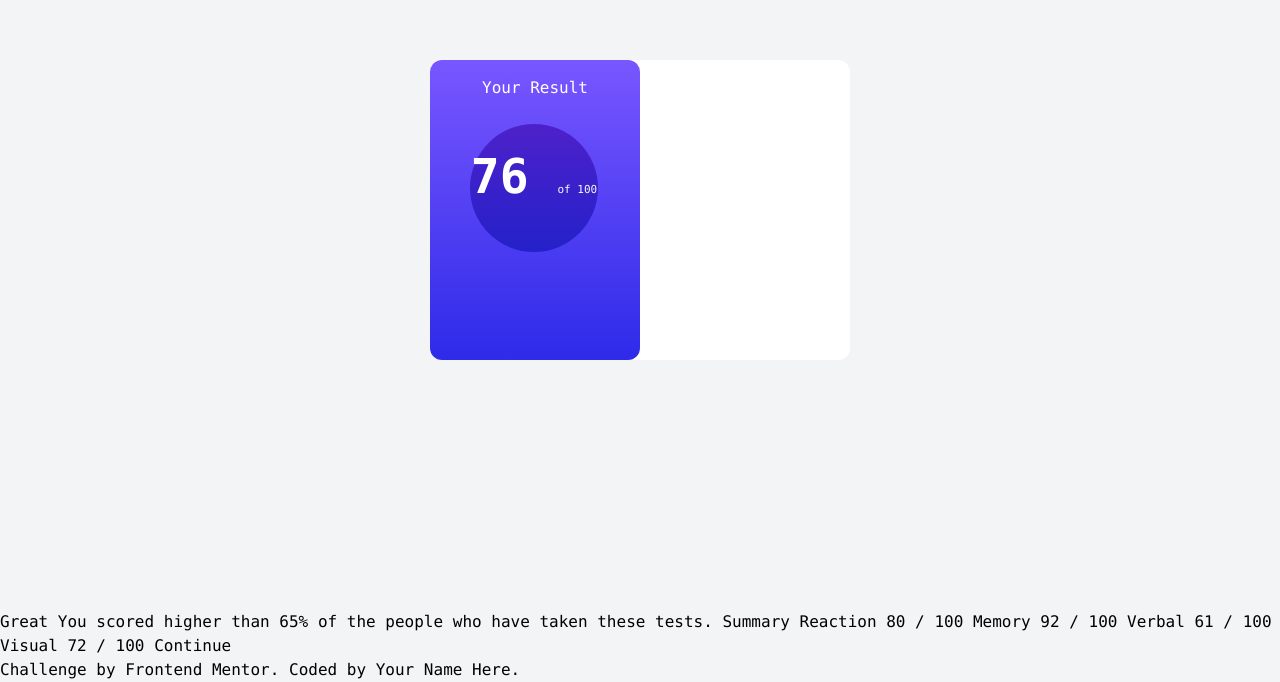
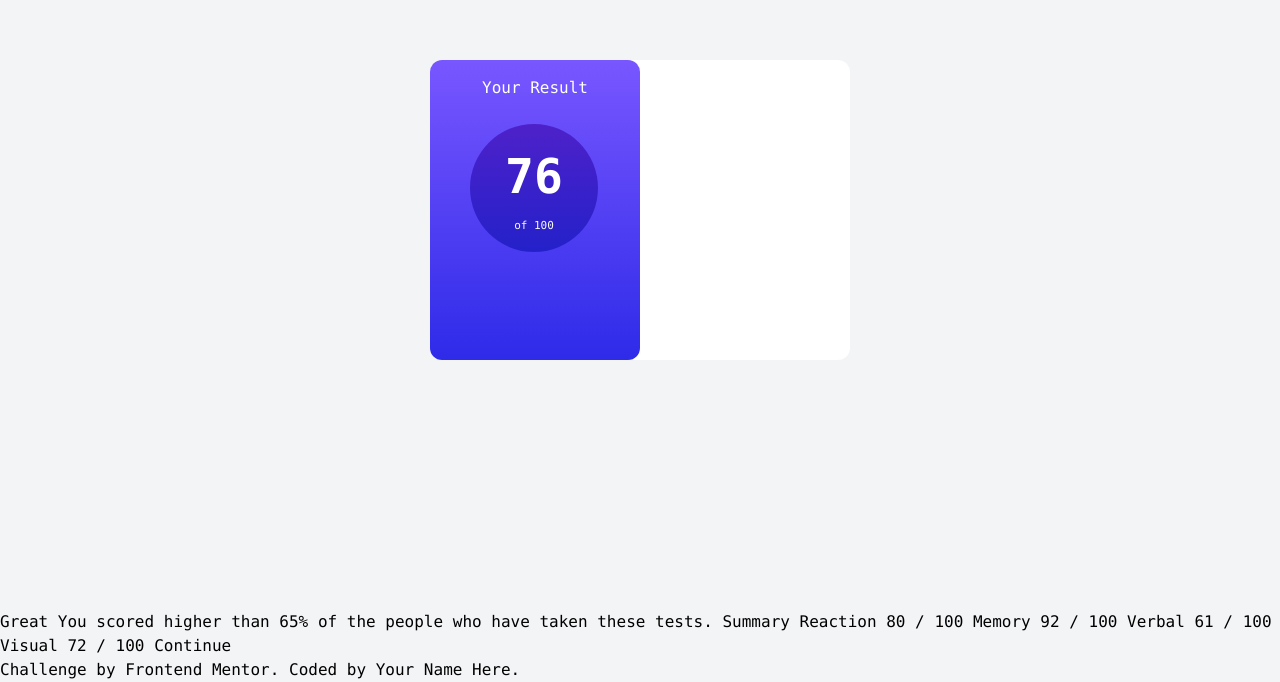
Before and after one commit to HayatsCodes/results-summary-component, a website: page index.html in a window 1280 px wide. Shown: the part 190-872 px from the top of the page. Drawn offline with Linux system fonts and the light colour scheme.

Commit message:
Refactoring the code

```diff
--- a/index.html
+++ b/index.html
@@ -22,8 +22,8 @@
           <p class="text-white font-bold text-center mt-4">
             <span class="text-5xl">
               76
-            </span>
-            <span class="text-gray-50 text-11 font-thin break-words">
+            </span><br>
+            <span class="text-gray-50 text-11 font-thin">
               of 100
             </span>
           </p>
```
